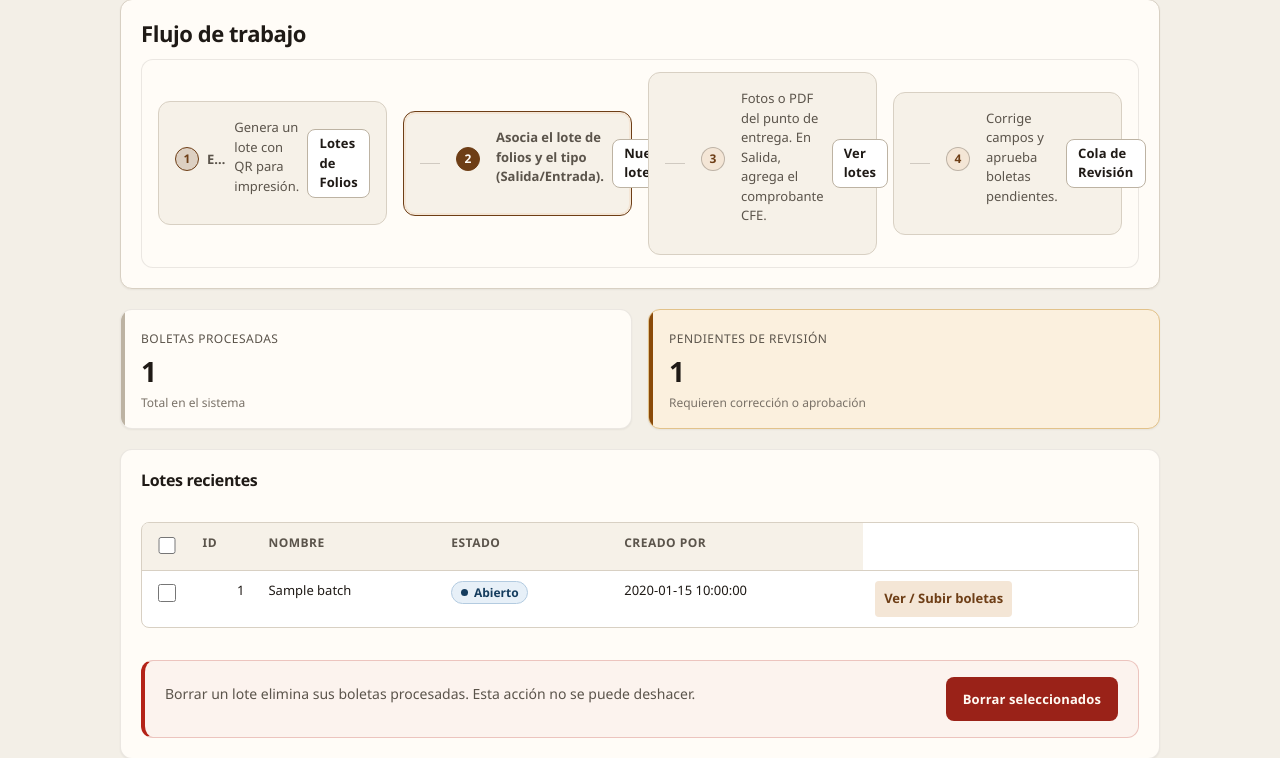
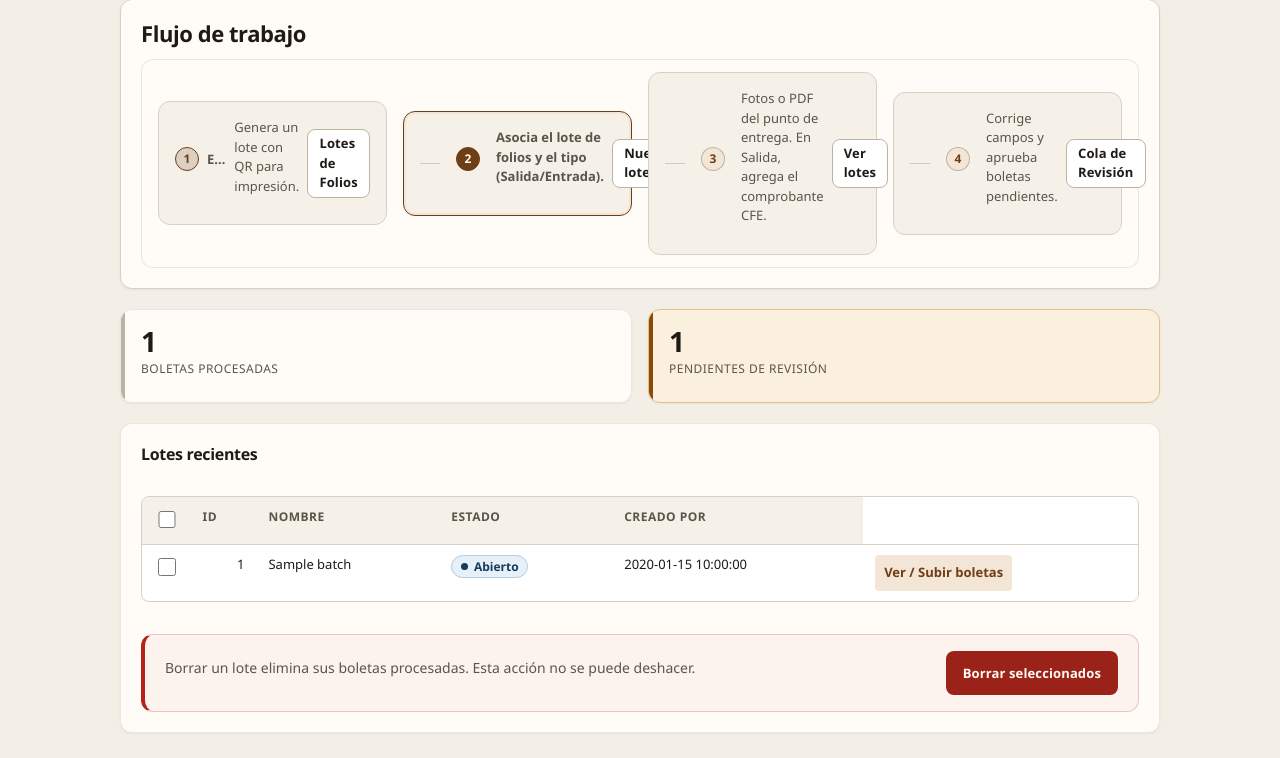
Before and after one commit to emiliomt/boletas_energiamineral, a Python web app: template app/web/templates/dashboard.html in a window 1280 px wide. Shown: the part 159-917 px from the top of the page. After the commit the page ends 891 px from the top, so only its background shows below. Run offline with Jinja, Linux system fonts and the light colour scheme; the template is opened without the code that fills it: most values are stand-ins (such as "Sample title", 1, 10 or a date in 2020).

Commit message:
Home redesign: reorder stats to .stat-value then .stat-label per design
Co-authored-by: emiliomt <emiliomt@users.noreply.github.com>

```diff
--- a/app/web/templates/dashboard.html
+++ b/app/web/templates/dashboard.html
@@ -48,14 +48,12 @@
 
   <div class="stat-row">
     <article class="stat-card">
+      <p class="stat-value">{{ total_count }}</p>
       <p class="stat-label">Boletas procesadas</p>
-      <p class="stat-value">{{ total_count }}</p>
-      <p class="stat-hint">Total en el sistema</p>
     </article>
     <article class="stat-card {{ 'stat-warn' if review_count else 'stat-ok' }}">
+      <p class="stat-value">{{ review_count }}</p>
       <p class="stat-label">Pendientes de revisión</p>
-      <p class="stat-value">{{ review_count }}</p>
-      <p class="stat-hint">{% if review_count %}Requieren corrección o aprobación{% else %}Cola al día{% endif %}</p>
     </article>
   </div>
 
```
